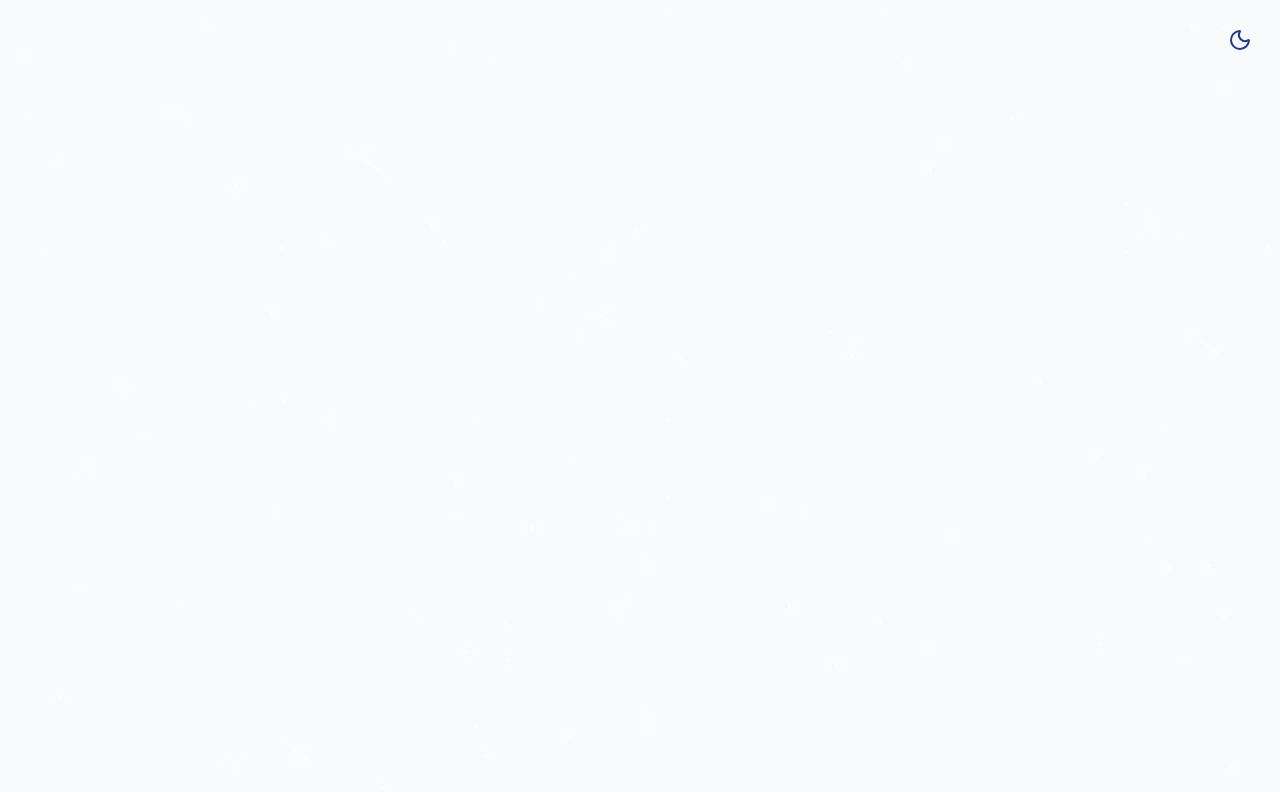
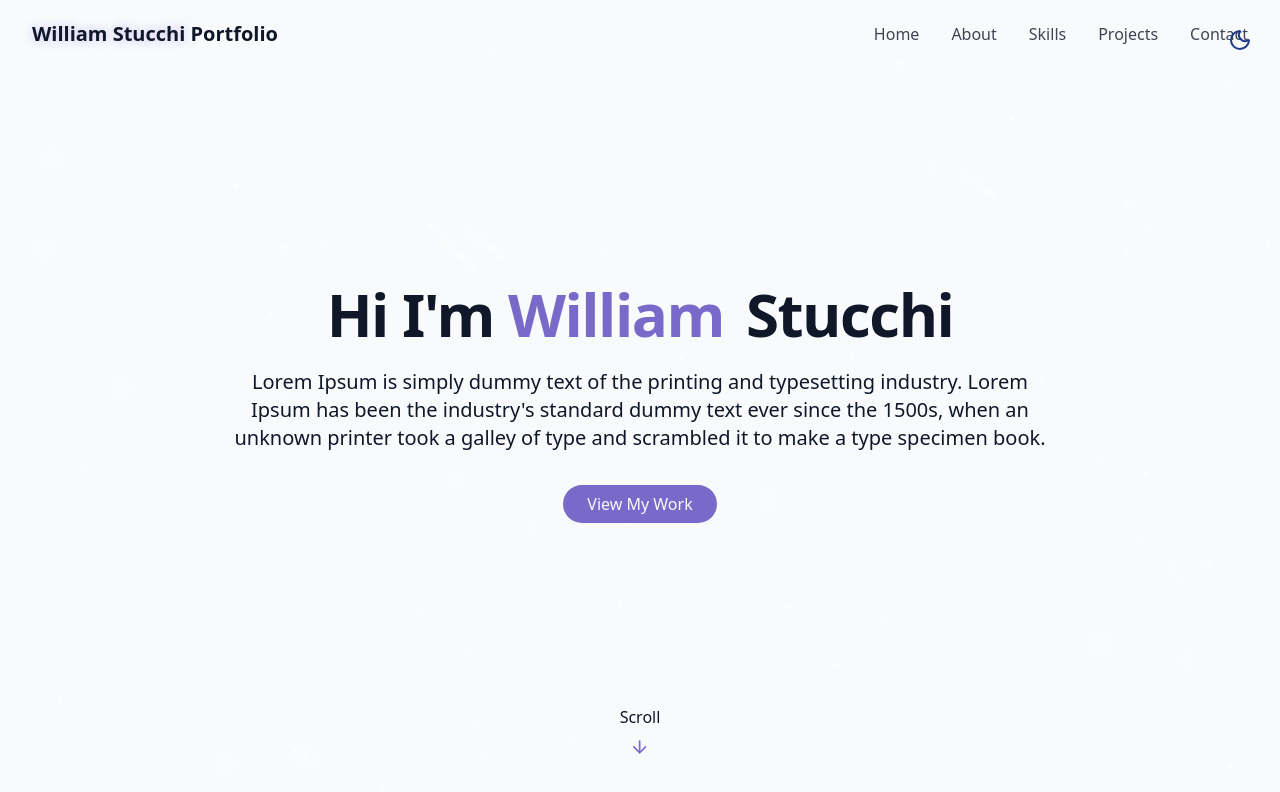
Before and after one commit to WilliamStucchi/WilliamStucchi.github.io, a React (Vite) app: page / in a window 1280 px wide. Shown: the top 792 px of the page. Built offline with nearby package versions, Linux system fonts and the light colour scheme.

Commit message:
Added Menu, Navbar and HeroSection

```diff
--- /dev/null
+++ b/src/components/HeroSection.jsx
@@ -0,0 +1,38 @@
+import { ArrowDown } from "lucide-react";
+
+export const HeroSection = () => {
+    return (
+    <section
+    id="hero"
+    className="relative min-h-screen flex flex-col item-center justify-center px-4"
+    >
+        <div className="container max-w-4xl mx-auto text-center z-10">
+            <div className="space-y-6">
+                <h1 className="text-4xl md:text-6xl font-bold tracking-tight">
+                    <span className="opacity-0 animate-fade-in"> Hi I'm</span>
+                    <span className="text-primary opacity-0 animate-fade-in-delay-1"> William</span>
+                    <span  className="text-gradient ml-2 opacity-0 animate-fade-in-delay-2"> Stucchi</span>
+                </h1>
+                <p className="text-lg md:text-xl text-muted-foreground max-2-2xl mx-auto opacity-0 animate-fade-in-delay-4">
+                    Lorem Ipsum is simply dummy text of the printing and typesetting industry.
+                    Lorem Ipsum has been the industry's standard dummy text ever since the 1500s,
+                    when an unknown printer took a galley of type and scrambled it to make a type specimen book.
+                </p>
+
+                <div className="pt-4 opacity-0 animate-fade-in-delay-4">
+                    <a href="#projects" className="cosmic-button">
+                        View My Work
+                    </a>
+                </div>
+            </div>
+        </div>
+
+        <div className="absolute bottom-8 left-1/2 transform -translate-x-1/2 flex flex-col items-center animate-bounce">
+            <span className="text-small text-muted-foreground mb-2">
+                Scroll
+            </span>
+            <ArrowDown className="h-5 w-5 text-primary"/>
+        </div>
+    </section>
+    );
+}
--- /dev/null
+++ b/src/components/Navbar.jsx
@@ -0,0 +1,78 @@
+import { cn } from "@/lib/utils";
+import { Menu, X } from "lucide-react";
+import { useEffect, useState } from "react";
+
+const navItems = [
+    {name: "Home", href: "#hero"},
+    {name: "About", href: "#about"},
+    {name: "Skills", href: "#skills"},
+    {name: "Projects", href: "#projects"},
+    {name: "Contact", href: "#contact"},
+]
+
+export const Navbar = () => {
+    const [isScrolled, setIsScrolled] = useState(false);
+    const [isMenuOpen, setIsMenuOpen] = useState(false);
+
+    useEffect(() => {
+        const handleScroll = () => {
+            setIsScrolled(window.scrollY > 10);
+        }
+
+        window.addEventListener("scroll", handleScroll);
+
+        return () => window.removeEventListener("scroll", handleScroll);
+    }, []);
+
+    return <nav className={
+        cn("fixed w-full z-40 transition-all duration-300",
+        isScrolled ? "py-3 bg-background/80 backdrop-blur-md shadow-xs" : "py-5"
+    )}>
+
+        <div className="container flex items-center justify-between">
+            <a href="#hero" className="text-xl font-bold flex items-center">
+                <span className="relative z-10">
+                    <span className="text-glow text-foreground"> William Stucchi </span> Portfolio
+                </span>
+            </a>
+
+            {/* desktop nav */}
+            <div className="hidden md:flex space-x-8">
+                {navItems.map((item, key) => (
+                    <a key={key} href={item.href} className="text-foreground/80 hover:text-primary transition-colors duration-300">
+                        {item.name}
+                    </a>
+                ))}
+            </div>
+
+            {/* mobile nav */}
+            <button
+            onClick={() => setIsMenuOpen((prev) => !prev)}
+            className="md:hidden p-2 text-foreground z-50"
+            aria-label={isMenuOpen ? "Close Menu" : "Open Menu"}>
+                {isMenuOpen ? <X size={24}/> : <Menu size={24} />}
+            </button>
+
+            <div className={cn(
+                "fixed inset-0 bg-background/95 backdrop-blur-md z-40 flex flex-col items-center justify-center",
+                "transition-all duration-300 md:hidden",
+                isMenuOpen
+                    ? "opacity-100 pointer-events-auto"
+                    : "opacity-0 pointer-events-none"
+            )}>
+                <div className="flex flex-col space-y-8 text-xl">
+                    {navItems.map((item, key) => (
+                        <a
+                        key={key}
+                        href={item.href}
+                        className="text-foreground/80 hover:text-primary transition-colors duration-300"
+                        onClick={() => setIsMenuOpen(false)}>
+                            {item.name}
+                        </a>
+                    ))}
+                </div>
+            </div>
+        </div>
+
+    </nav>;
+}
--- a/src/components/ThemeToggle.jsx
+++ b/src/components/ThemeToggle.jsx
@@ -7,12 +7,10 @@
 
     useEffect(() =>  {
         const storedTheme = localStorage.getItem("theme");
-        if(storedTheme == "dark") {
+        if(storedTheme === "dark") {
             document.documentElement.classList.add("dark");
-            localStorage.setItem("theme", "dark");
             setIsDarkMode(true);
         } else {
-            document.documentElement.classList.remove("dark");
             localStorage.setItem("theme", "light");
             setIsDarkMode(false);
         }
@@ -35,7 +33,7 @@
         onClick={toggleTheme}
         className={cn(
             "fixed max-sm:hidden top-5 right-5 z-50 p-2 rounded-full transition-colors duration-300",
-            "focus:outlin-hidden"
+            "focus:outline-hidden"
         )}>
             {isDarkMode ? <Sun className="h-6 w-6 text-yellow-300"/> : <Moon className="h-6 w-6 text-blue-900"/>}
         </button>
--- a/src/index.css
+++ b/src/index.css
@@ -3,7 +3,7 @@
 @theme {
   --color-border: hsl(var(--border));
   --color-background: hsl(var(--background));
-  --color-foreground: hsl(var(--foregound));
+  --color-foreground: hsl(var(--foreground));
 
   --color-primary: hsl(var(--primary));
   --color-primary-foreground: hsl(var(--primary-foreground));
@@ -60,6 +60,16 @@
       opacity: 0;
     }
   }
+  @keyframes bounce {
+    0%, 100% {
+      transform: translateY(0);
+      animation-timing-function: cubic-bezier(0.8, 0, 1, 1);
+    }
+    50% {
+      transform: translateY(-25%);
+      animation-timing-function: cubic-bezier(0, 0, 0.2, 1);
+    }
+  }
 }
 
 @layer base {
@@ -102,7 +112,7 @@
 }
 
 @utility container {
-  marign-inline: auto;
+  margin-inline: auto;
   padding-inline: 2rem;
 
   @media (width >= 640px) {
--- a/src/lib/utils.js
+++ b/src/lib/utils.js
@@ -2,5 +2,5 @@
 import { twMerge } from 'tailwind-merge'
 
 export const cn = (...inputs) => {
-    return twMerge(clsx(inputs))
-}
+    return twMerge(clsx(inputs));
+};
--- a/src/pages/Home.jsx
+++ b/src/pages/Home.jsx
@@ -1,5 +1,7 @@
 import { ThemeToggle } from "@/components/ThemeToggle";
 import { StarBackground } from "@/components/StarBackground";
+import { Navbar } from "@/components/Navbar";
+import { HeroSection } from "@/components/HeroSection";
 
 export const Home = () => {
     return <div className="min-h-screen bg-background text-foreground overflow-x-hidden">
@@ -10,8 +12,12 @@
         <StarBackground />
 
         {/* Navbar */}
+        <Navbar />
 
         {/* Main Content */}
+        <main>
+            <HeroSection />
+        </main>
 
         {/* Footer */}
     </div>;
```
Also changed, not shown: package.json (+6 -4 lines), 1 other file (tests, documents, lock files or other folders).
